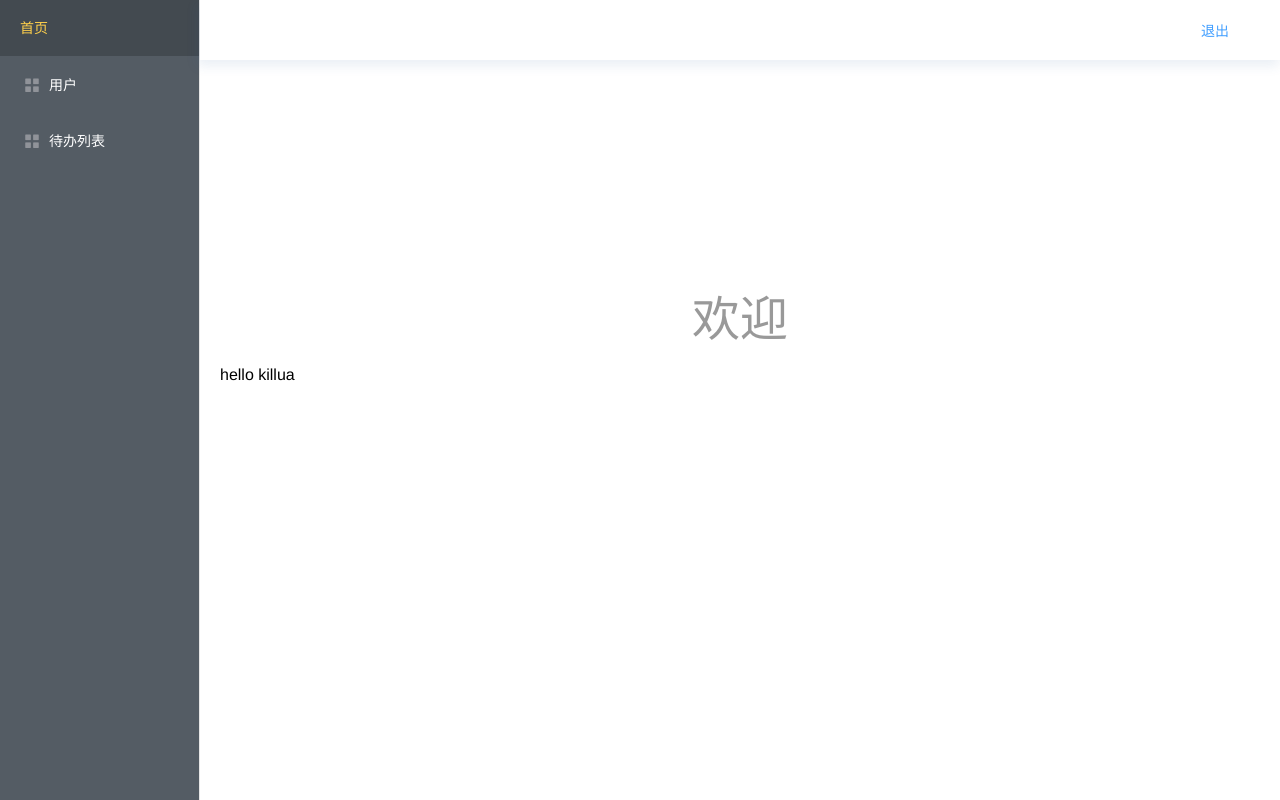
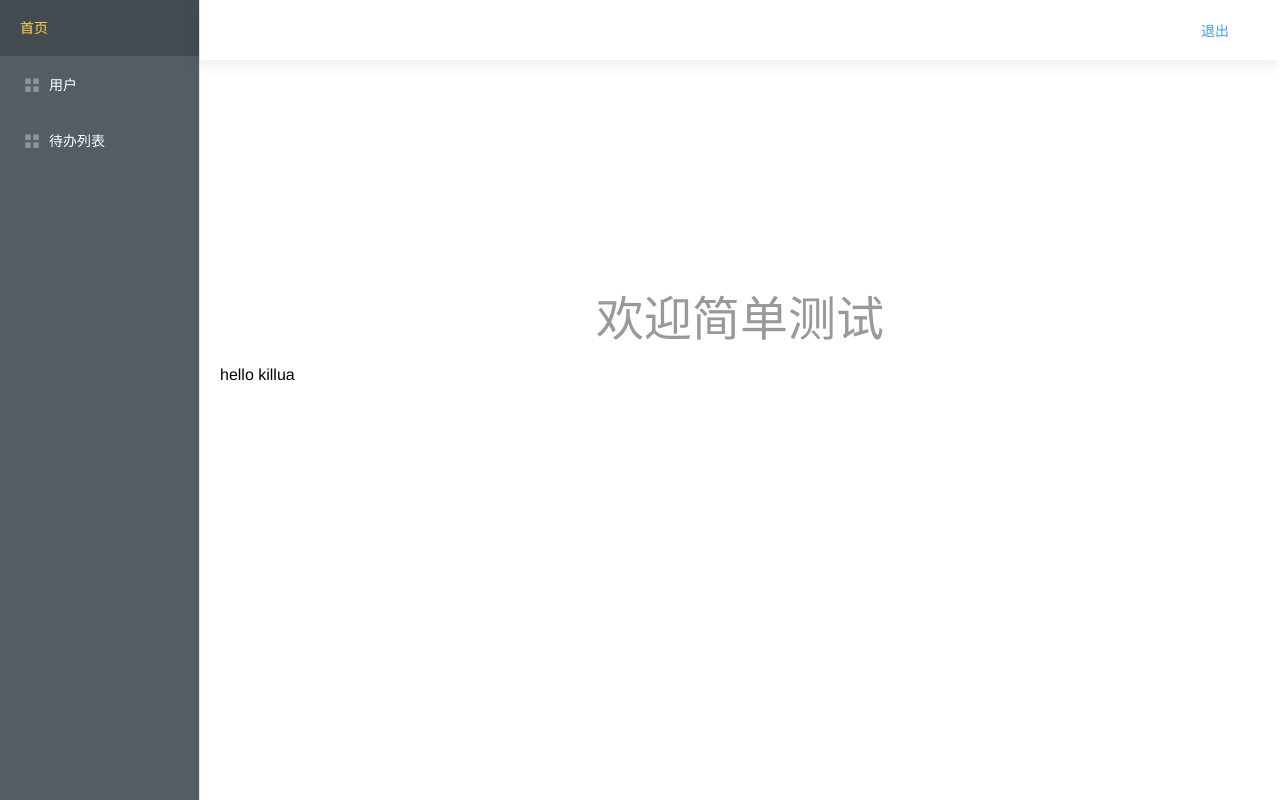
Before and after one commit to panshiting/vue-koa2-mysql, a Vue app: page /#/ in a window 1280 px wide. Built offline with nearby package versions, Linux system fonts and the light colour scheme; no server answers; sample sign-in values are in the browser's storage.

Commit message:
gitKraken练习

```diff
--- a/src/views/home/index.vue
+++ b/src/views/home/index.vue
@@ -1,6 +1,6 @@
 <template>
   <section class="home">
-    <div class="content">欢迎</div>
+    <div class="content">欢迎简单测试</div>
     <div id="protoId"></div>
   </section>
 </template>
```
